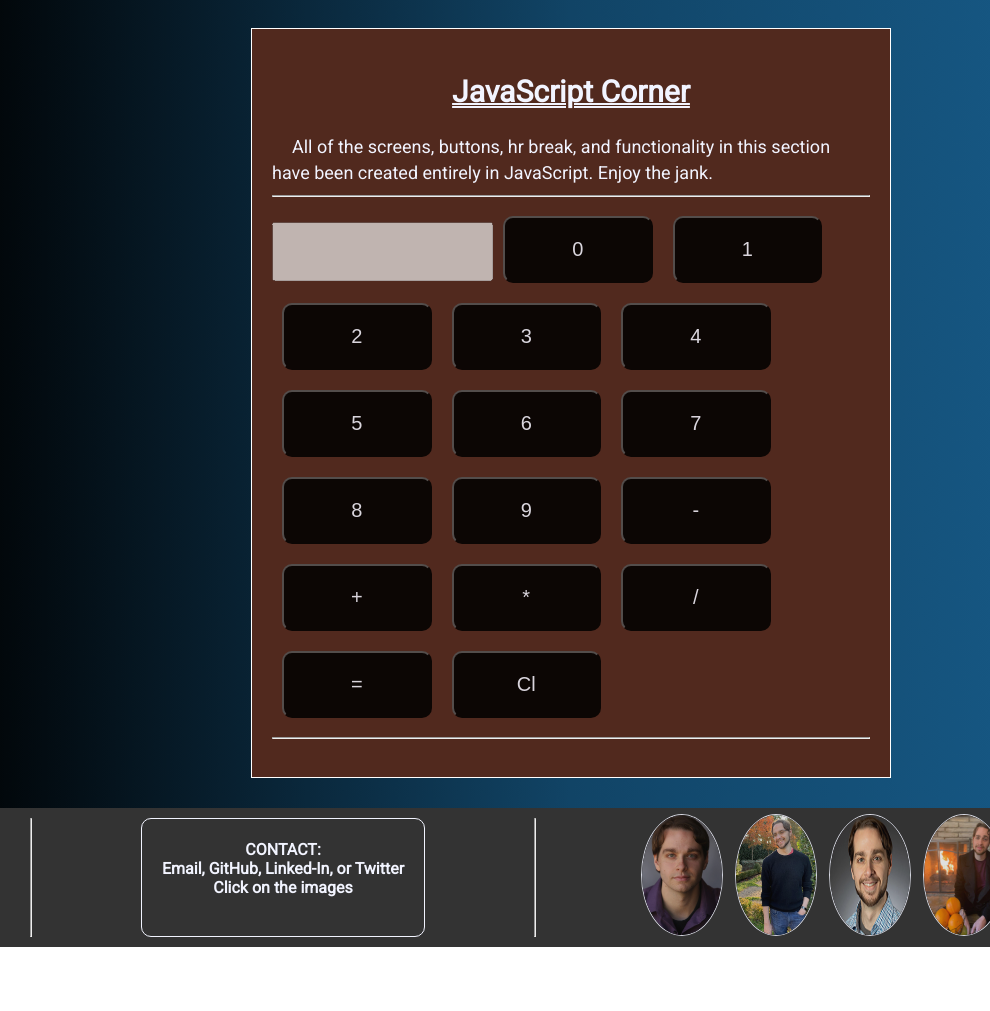
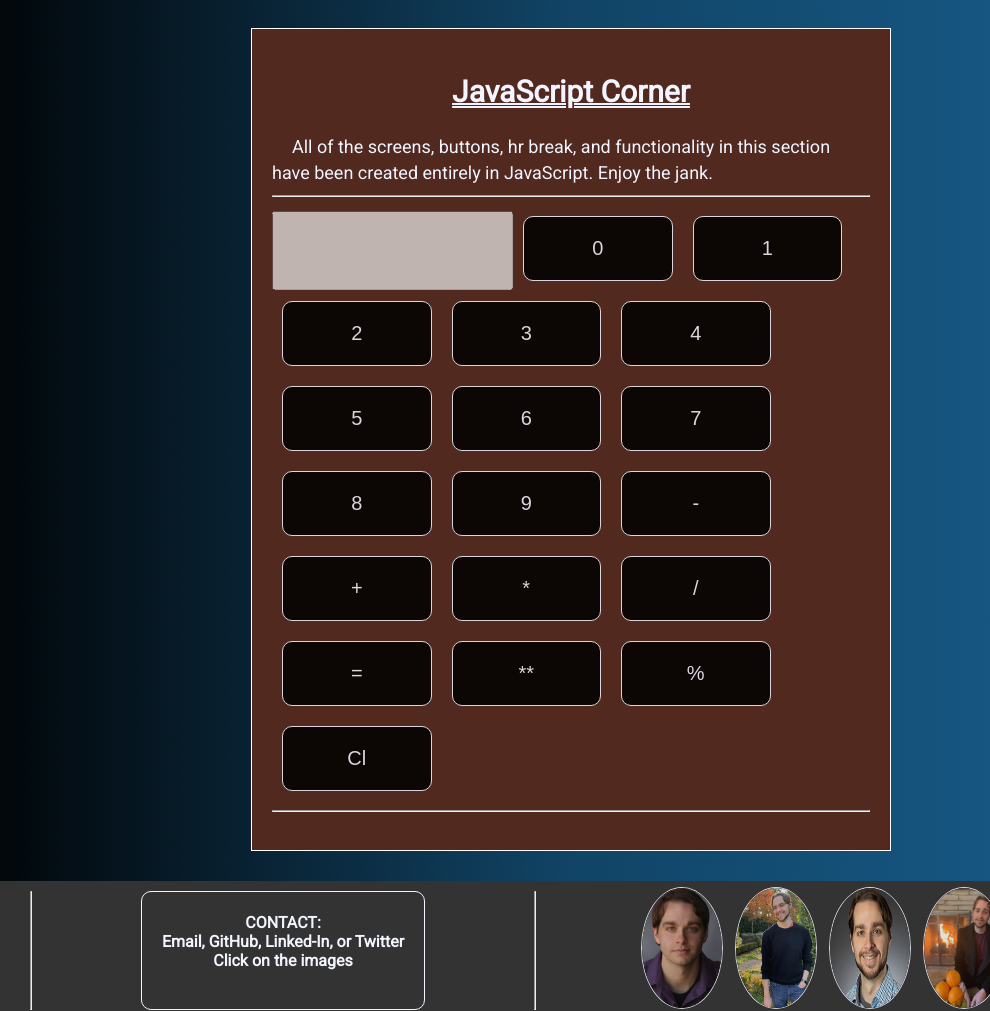
Before and after one commit to GrantCloyd/first-website, a plain HTML site: page index.html in a window 1280 px wide. Shown: the part 2740-3751 px from the top of the page, without its empty margins (69-1059 px from the left). Before the commit the page ends 3687 px from the top, so only its background shows below. Drawn offline with Linux system fonts and the light colour scheme.

Commit message:
modulo and exponent button added, js description added

```diff
--- a/index.js
+++ b/index.js
@@ -1,9 +1,11 @@
 console.log("Hello! I doubt many devs will take a look at this page given it's purpose - but thank you for stopping by!");
-
+//setting a location for the calculator
 const calcLocation = document.querySelector("#interactiveText p");
+//for loop seemed excessive to create two hr elements
 const hr1 = document.createElement("hr");
 const hr2 = document.createElement("hr");
 calcLocation.appendChild(hr1);
+//screen creation and object parameters set; disabled input button with the value feature allows a text to appear that can't be typed on/over
 const calcScreen = document.createElement("input");
 Object.assign(calcScreen,
     {
@@ -18,17 +20,20 @@ Object.assign(calcScreen,
     })
 
 calcLocation.appendChild(calcScreen);
-const mathSymbols = [0, 1, 2, 3, 4, 5, 6, 7, 8, 9, "-", "+", "*", "/", "=", "Cl"];
-
-
+//array created/used to pass the neccessary button symbols to the arr parameter in calcMaker
+const mathSymbols = [0, 1, 2, 3, 4, 5, 6, 7, 8, 9, "-", "+", "*", "/", "=", "**", "%", "Cl"];
+//once the function is built, what's nice is that I can pass other javascript operators to the array and it adds it immediately
+// for example, in the original incarnation I did not have the exponent option or the modulo - but after construction, just by adding them to the array as a string, they populate, append, and function immediately
 
 function calcMaker(arr) {
     let i = 0;
     while (i < arr.length) {
+        //creates a generic button and sets text, values, etc
         const newButton = document.createElement("button");
         newButton.classList = "button mathButton";
         newButton.innerHTML = mathSymbols[i];
         newButton.value = mathSymbols[i];
+        //if and else if flow to create variations based on a number, equal sign, clear, or operator. All buttons store values on the calcScreen object
         if (typeof (mathSymbols[i]) === "number") {
             newButton.addEventListener("click", () => {
                 calcScreen.value += `${newButton.value}`;
@@ -41,11 +46,13 @@ function calcMaker(arr) {
                 calcScreen.mathMethod = null;
             });
         }
+
         else if (mathSymbols[i] === "=") {
             newButton.id = "equalSign";
             newButton.addEventListener("click", () => {
                 calcScreen.storedValue2 = calcScreen.value;
-                calcScreen.value = eval(`${Number(calcScreen.storedValue1)} ${calcScreen.mathMethod} ${Number(calcScreen.storedValue2)}`);
+                //not sure if this is the best approach, in building this I built myself into a corner and googled and found eval to solve the problem as it evaluates a string and returns the number
+                calcScreen.value = eval(`${calcScreen.storedValue1} ${calcScreen.mathMethod} ${calcScreen.storedValue2}`);
                 calcScreen.storedValue1 = null;
                 calcScreen.storedValue2 = null;
             })
@@ -63,8 +70,6 @@ function calcMaker(arr) {
         i++;
     }
 
-
-
 }
 calcMaker(mathSymbols);
 
--- a/style.css
+++ b/style.css
@@ -68,12 +68,13 @@ p {
 .mathButton {
     width: 25%;
     margin: 10px;
-
+    border: 1px solid
 }
 
 #screen {
-    padding: 1rem;
+   padding: 1.5rem;
    color:black;
+
 }
 
 .profilePic {
```
